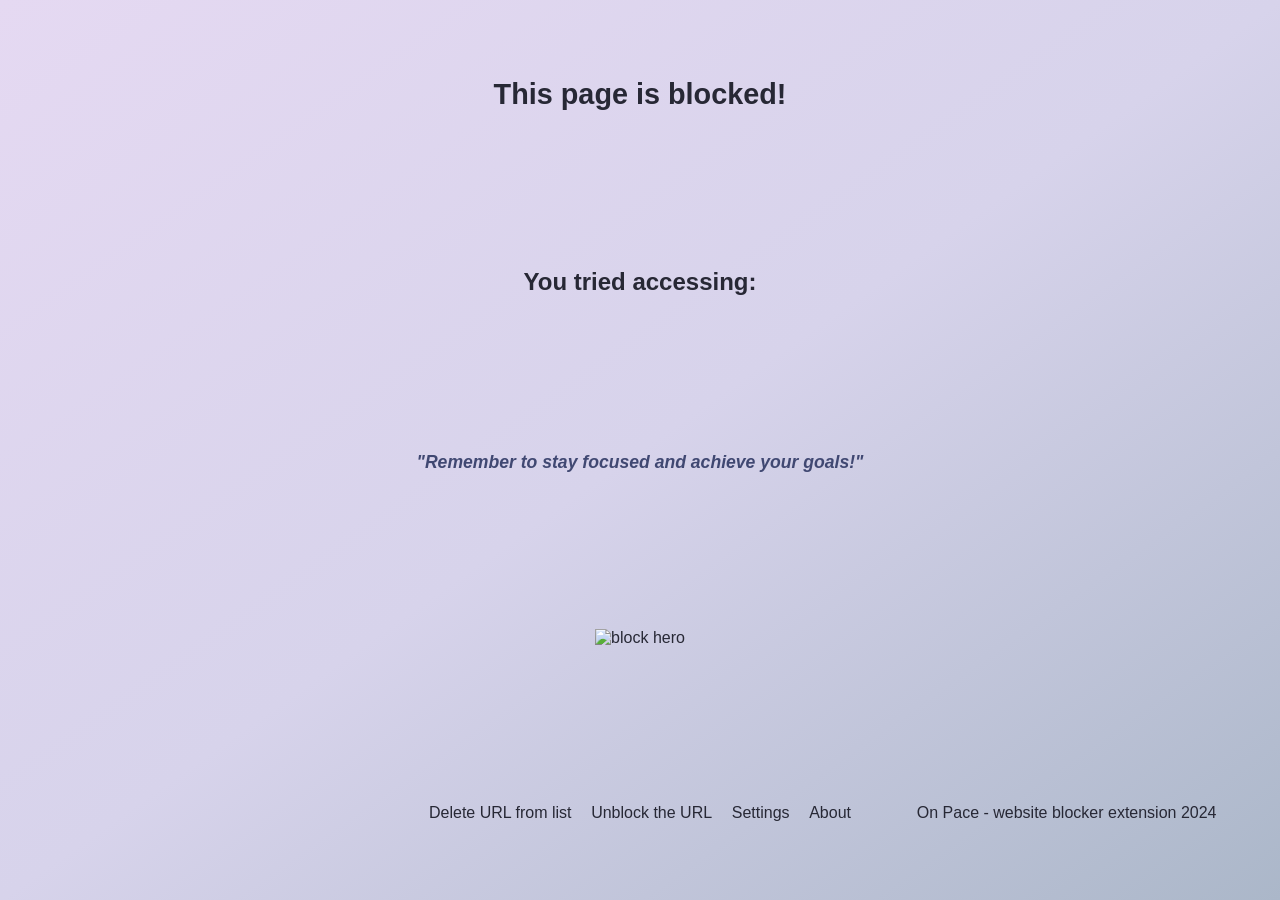
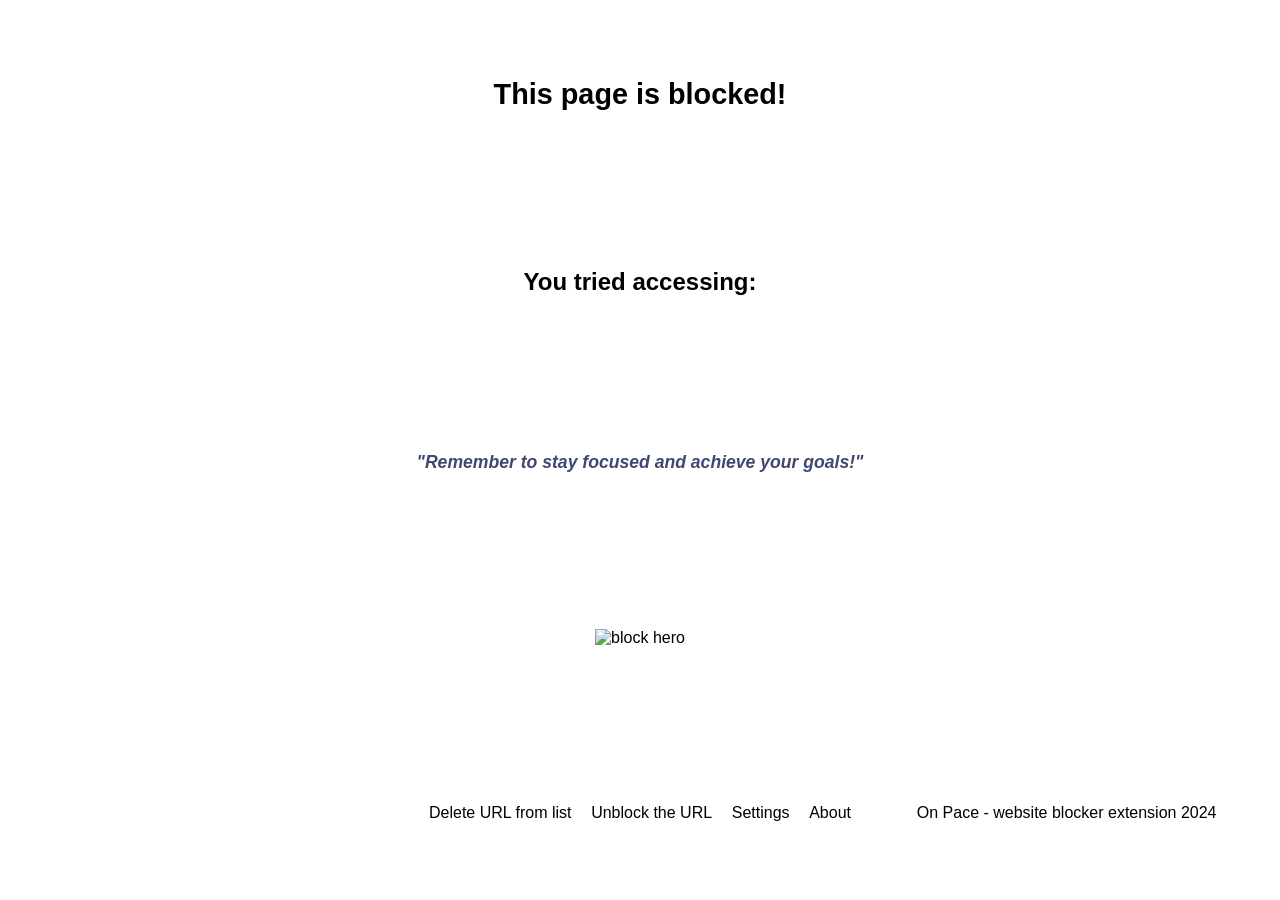

add dark mode; improve colors contrast ratio; replace text with link disabled website; update dependencies

--- a/static/blocked.css
+++ b/static/blocked.css
@@ -5,21 +5,31 @@
 }
 
 body {
-  --text-color: #272835;
   --disabled-btn: hsl(236, 15%, 28%);
-  --dark-highlight: hsl(215, 51%, 37%);
+  --url-highlight: hsl(215, 51%, 37%);
   --font-family: 'Gill Sans', 'Gill Sans MT', Calibri, 'Trebuchet MS', sans-serif;
   --dim-color: hsl(231, 28%, 35%);
-  --highlight-color: hsl(21, 87%, 56%);
 
   font-family: var(--font-family);
-  background-image: linear-gradient(to right bottom, #e5d9f2, #d7d3eb, #abb7c9);
-  color: var(--text-color);
   min-height: 100dvh;
   display: flex;
   flex-direction: column;
   align-items: center;
   justify-content: space-around;
+}
+
+body[data-theme="light"] {
+  --url-highlight: hsl(215, 51%, 37%);
+}
+
+body[data-theme="dark"] {
+  --url-highlight: #9CB2E3;
+}
+
+@media (prefers-color-scheme: dark) {
+  body {
+    --url-highlight: hsl(215, 51%, 37%);
+  }
 }
 
 h1 {
@@ -28,7 +38,7 @@ h1 {
 
 .blocked-url {
   font-size: 1.4rem;
-  color: var(--dark-highlight);
+  color: var(--url-highlight);
 }
 
 .motivation-heading {
@@ -36,6 +46,10 @@ h1 {
   font-style: italic;
   color: var(--dim-color);
   text-align: center;
+}
+
+body[data-theme="dark"] .motivation-heading {
+  color: white;
 }
 
 .hero-img {
